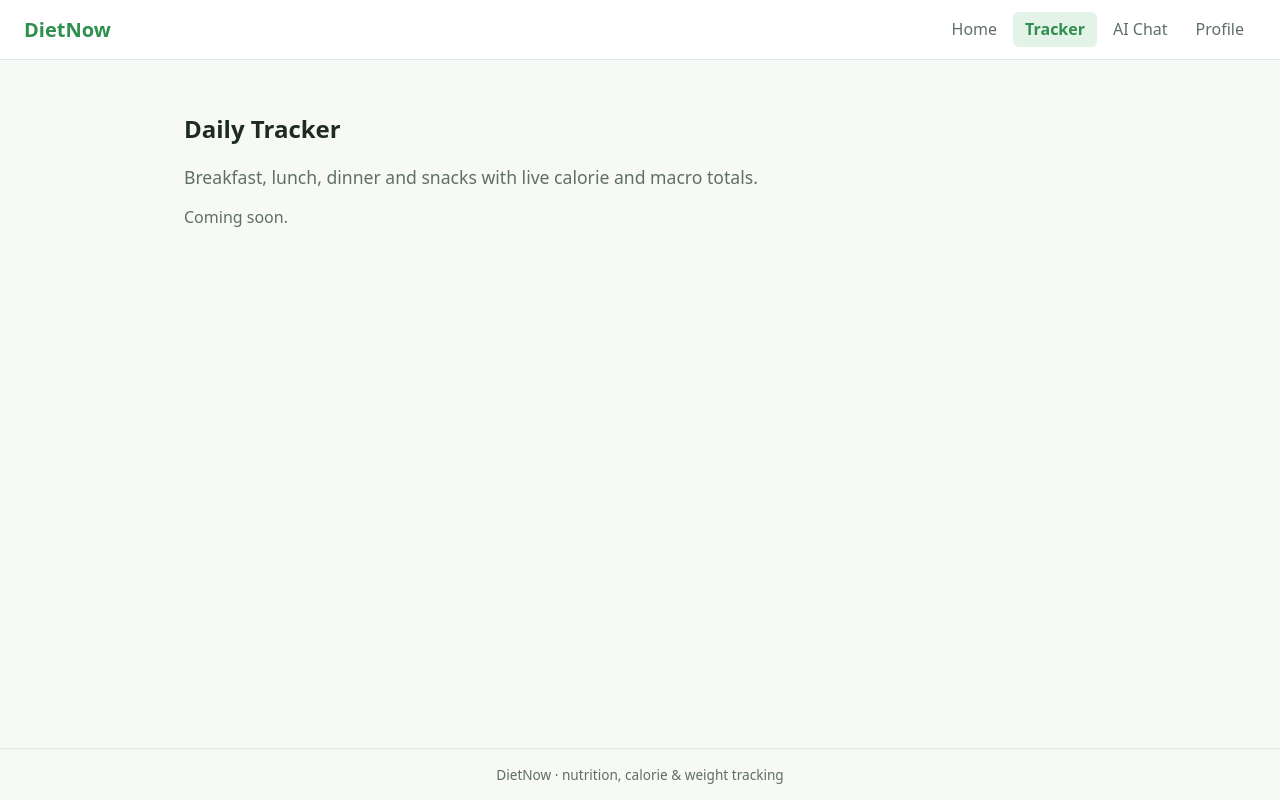
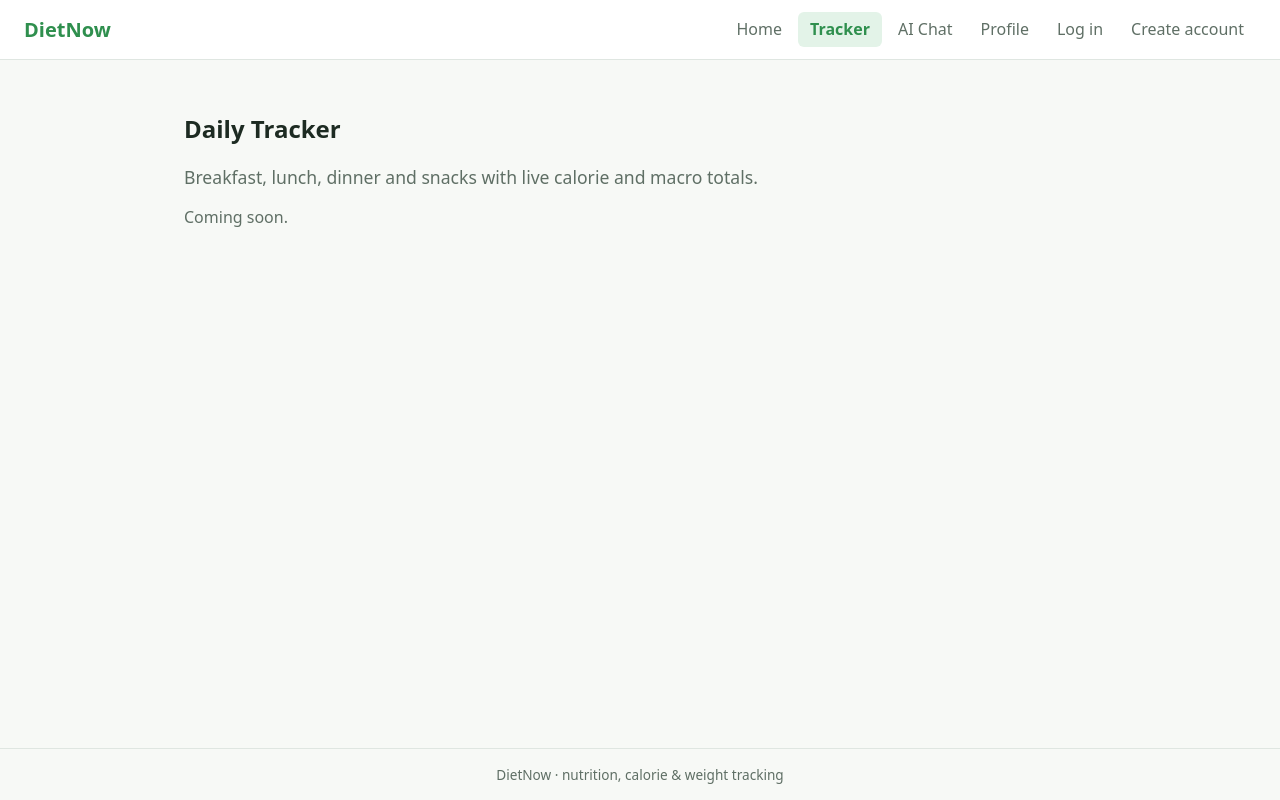
Before and after one commit to R3ZV/DietNow, a React (Vite) app in the folder frontend/: page /tracker in a window 1280 px wide. Built offline with nearby package versions, Linux system fonts and the light colour scheme.

Commit message:
feat(frontend): link login and register from the header (US-19, green)

```diff
--- a/frontend/src/components/Layout.tsx
+++ b/frontend/src/components/Layout.tsx
@@ -5,6 +5,8 @@ const navItems = [
   { to: '/tracker', label: 'Tracker', end: false },
   { to: '/chat', label: 'AI Chat', end: false },
   { to: '/profile', label: 'Profile', end: false },
+  { to: '/login', label: 'Log in', end: false },
+  { to: '/register', label: 'Create account', end: false },
 ];
 
 /** Shared page chrome: header with navigation, main content area, footer. */
```
